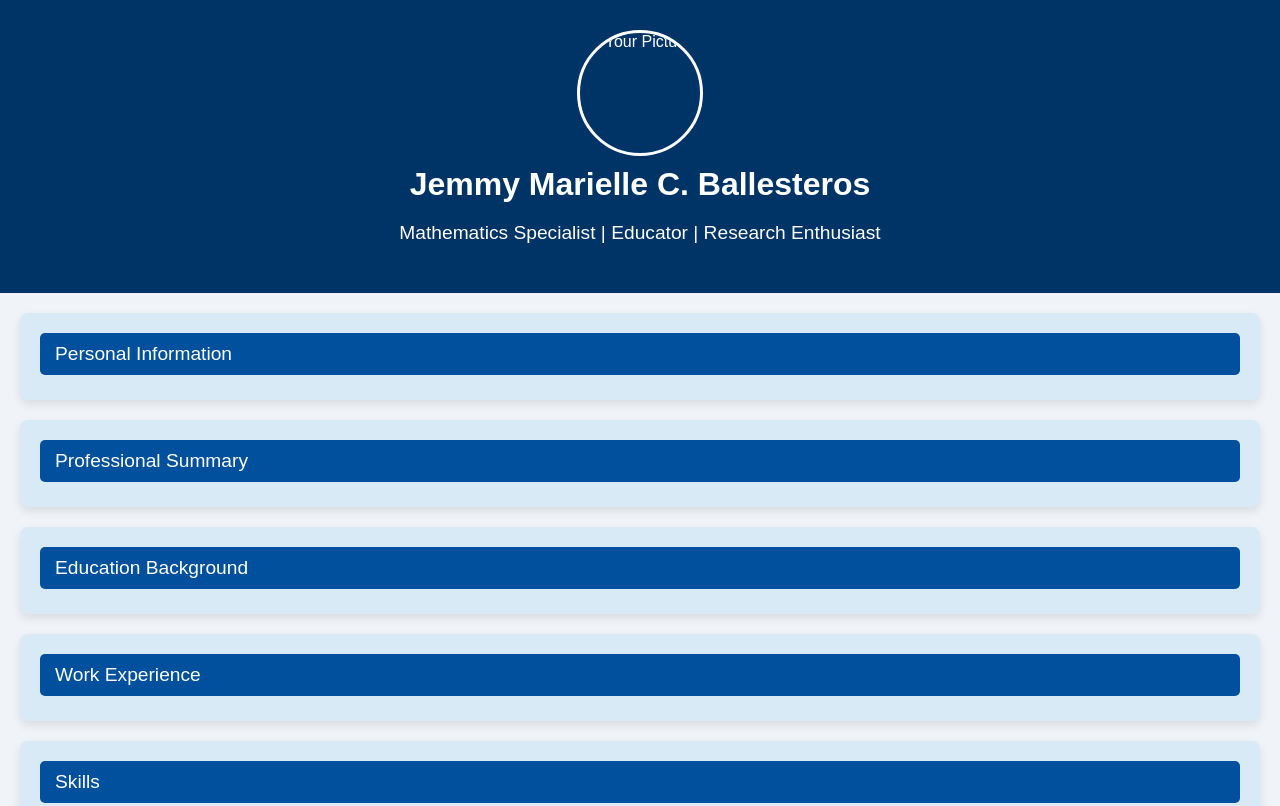
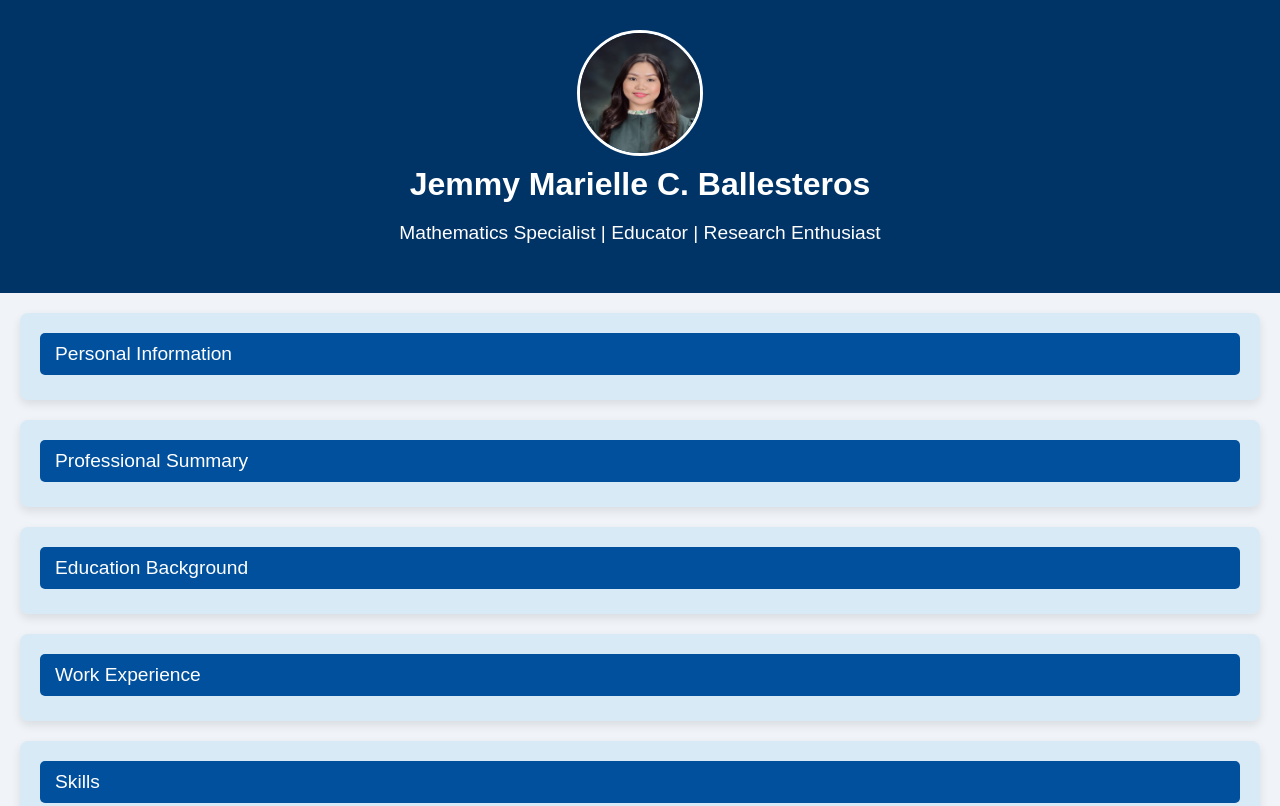
Before and after one commit to eaiee/CV-Website, a plain HTML site: page index.html in a window 1280 px wide. Shown: the top 806 px of the page. Drawn offline with Linux system fonts and the light colour scheme.

Commit message:
Update index.html

```diff
--- a/index.html
+++ b/index.html
@@ -136,7 +136,7 @@
 </head>
 <body>
     <header>
-        <img src="your-profile-picture285543616_396019005909791_5812232212649667157_n.jpg" alt="Your Picture">
+        <img src="285543616_396019005909791_5812232212649667157_n.jpg" alt="Your Picture">
         <h1>Jemmy Marielle C. Ballesteros</h1>
         <p>Mathematics Specialist | Educator | Research Enthusiast</p>
     </header>
```
